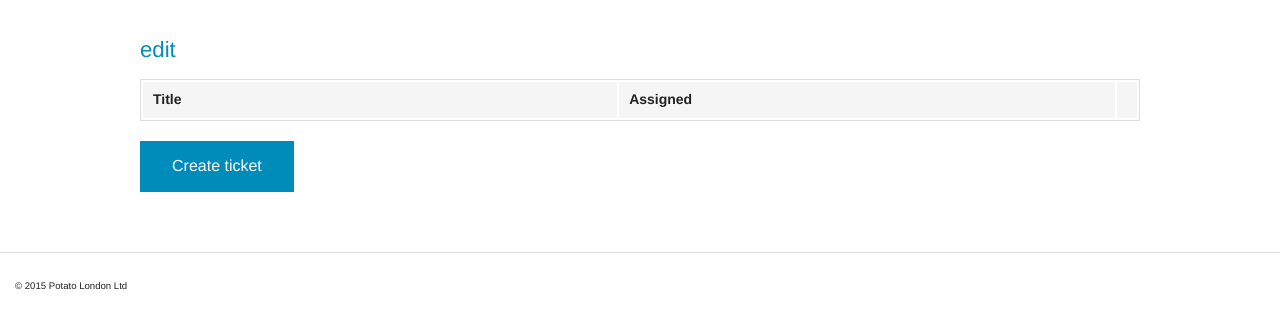
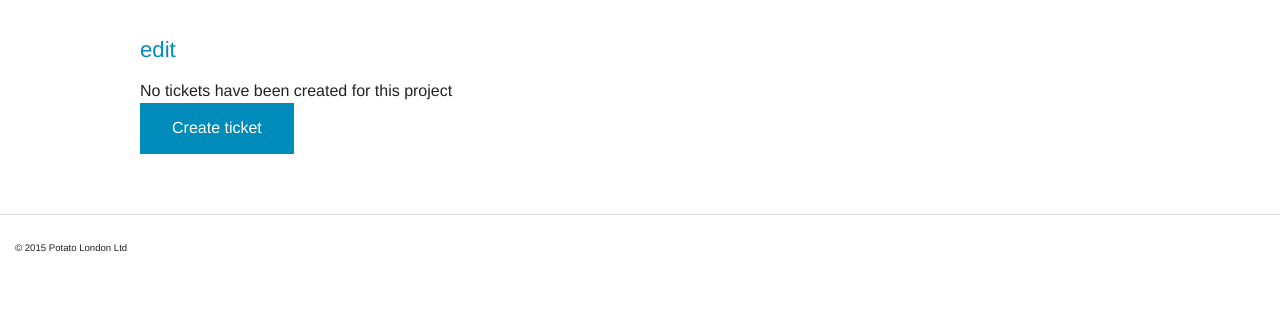
Before and after one commit to alej0varas/potato-test, a Django app: template tracker/templates/site/project_detail.html in a window 1280 px wide. Shown: the part 45-373 px from the top of the page. Run offline with Django 3.2, Linux system fonts and the light colour scheme; the template is opened without the code that fills it, so the values that code supplies are empty.

Commit message:
Fixed project page
 - If there are no tickets show a message

```diff
--- a/tracker/templates/site/project_detail.html
+++ b/tracker/templates/site/project_detail.html
@@ -6,6 +6,9 @@
 		<h2>{{ project.title }} <small><a href="{% url "project-update" project_id=project.pk %}">edit</a></small></h2>
 	</div>
 	<div class="row">
+
+	{% if tickets %}
+
 		<table>
 			<thead>
 				<tr>
@@ -34,6 +37,13 @@
 				{% endfor %}
 			</tbody>
 		</table>
+
+	{% else %}
+
+		No tickets have been created for this project
+
+	{% endif %}
+
 	</div>
 	<div class="row">
 		<p><a href="{% url "ticket-create" project_id=project.pk %}" class="button">Create ticket</a></p>
```
